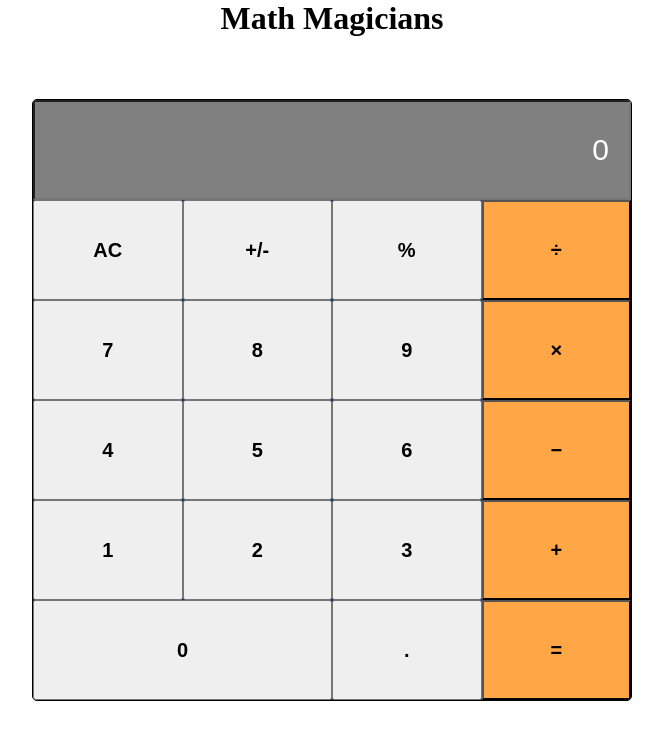
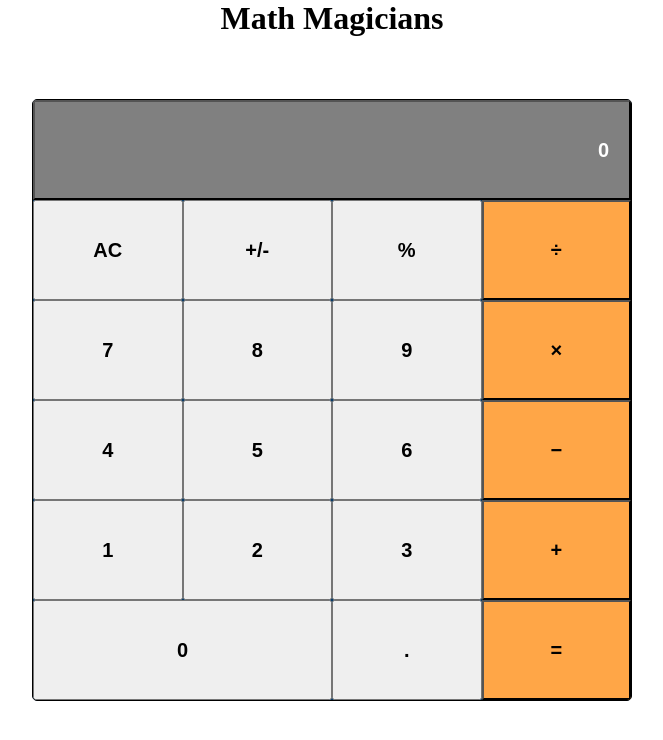
Before and after one commit to MPDADDY/Math_magicians, a React (Create React App) app: page / in a window 1280 px wide. Shown: the top 740 px of the page, without its empty margins (308-971 px from the left). Built offline with nearby package versions, Linux system fonts and the light colour scheme.

Commit message:
Add events to the calculator app

```diff
--- a/src/components/Calculator.css
+++ b/src/components/Calculator.css
@@ -29,7 +29,7 @@
   /* Firefox */
 }
 
-input[type=text] {
+.inputText {
   background-color: gray;
   width: 100%;
   height: 100px;
@@ -40,6 +40,7 @@ input[type=text] {
   padding: 20px;
   color: white;
   cursor: none;
+  pointer-events: none;
 }
 
 input[type=button] {
--- a/src/components/Calculator.js
+++ b/src/components/Calculator.js
@@ -1,48 +1,62 @@
-import React from 'react';
 import './Calculator.css';
+import { useState } from 'react';
 import InputText from './InputText';
 import InputButton from './InputButton';
+import calculate from '../logic/calculate';
 
-const Calculator = () => (
+const Calculator = () => {
+  const [calculatorData, setCalculatorData] = useState({
+    total: null,
+    next: null,
+    operation: null,
+  });
+
+  const handleButtonClick = (buttonName) => {
+    // Use the calculate function to update calculatorData
+    const newData = calculate(calculatorData, buttonName);
+    setCalculatorData(newData);
+  };
+  return (
     <section className="calculator_container">
       <form action="">
         <div>
-        <InputText />
+          <InputText className="inputText" value={calculatorData.next || calculatorData.total || '0'} />
         </div>
 
         <article className="calcButtons_container">
           <div className="buttons">
-          <InputButton value="AC" />
-          <InputButton value="+/-" />
-          <InputButton value="%" />
-          <InputButton className="operators" value="&divide;" />
+            <InputButton value="AC" onClick={() => handleButtonClick('AC')} />
+            <InputButton value="+/-" onClick={() => handleButtonClick('+/-')} />
+            <InputButton value="%" onClick={() => handleButtonClick('%')} />
+            <InputButton className="operators" value="&divide;" onClick={() => handleButtonClick('÷')} />
           </div>
           <div className="buttons">
-          <InputButton value="7" />
-          <InputButton value="8" />
-          <InputButton value="9" />
-          <InputButton className="operators" value="&times;" />
+            <InputButton value="7" onClick={() => handleButtonClick('7')} />
+            <InputButton value="8" onClick={() => handleButtonClick('8')} />
+            <InputButton value="9" onClick={() => handleButtonClick('9')} />
+            <InputButton className="operators" value="&times;" onClick={ () => handleButtonClick('x')} />
           </div>
           <div className="buttons">
-          <InputButton value="4" />
-          <InputButton value="5" />
-          <InputButton value="6" />
-          <InputButton className="operators" type="button" value="&minus;" />
+            <InputButton value="4" onClick={() => handleButtonClick('4')} />
+            <InputButton value="5" onClick={() => handleButtonClick('5')} />
+            <InputButton value="6" onClick={() => handleButtonClick('6')} />
+            <InputButton className="operators" type="button" value="&minus;" onClick={() => handleButtonClick('-')} />
           </div>
           <div className="buttons">
-          <InputButton value="1" />
-          <InputButton value="2" />
-          <InputButton value="3" />
-          <InputButton className="operators" type="button" value="&#43;" />
+            <InputButton value="1" onClick={() => handleButtonClick('1')} />
+            <InputButton value="2" onClick={() => handleButtonClick('2')} />
+            <InputButton value="3" onClick={() => handleButtonClick('3')} />
+            <InputButton className="operators" type="button" value="&#43;" onClick={() => handleButtonClick('+')} />
           </div>
           <div className="buttonsLast">
-          <InputButton value="0" />
-          <InputButton value="&#46;" />
-          <InputButton className="operators" type="button" value="=" />
+            <InputButton value="0" onClick={() => handleButtonClick('0')} />
+            <InputButton value="&#46;" onClick={() => handleButtonClick('.')} />
+            <InputButton className="operators" type="button" value="=" onClick={() => handleButtonClick('=')} />
           </div>
         </article>
       </form>
     </section>
   );
+};
 
 export default Calculator;
--- a/src/components/InputButton.js
+++ b/src/components/InputButton.js
@@ -2,15 +2,17 @@ import React from 'react';
 import PropTypes from 'prop-types';
 
 function InputButton(props) {
-  const { value, className } = props; // Destructure 'value' directly from props
+  const { value, className, onClick } = props; // Destructure 'value' directly from props
+
   return (
-    <input className={className} type="button" value={value} />
+    <input className={className} type="button" value={value} onClick={onClick} />
   );
 }
 
 InputButton.propTypes = {
   value: PropTypes.string.isRequired, // Validate the 'value' prop
   className: PropTypes.string.isRequired,
+  onClick: PropTypes.func.isRequired,
 };
 
 export default InputButton;
--- a/src/components/InputText.js
+++ b/src/components/InputText.js
@@ -1,6 +1,23 @@
-function InputText() {
+import React from 'react';
+import PropTypes from 'prop-types';
+
+function InputButton(props) {
+  const { value, className, onClick } = props;
+
   return (
-    <input type="text" placeholder="0" />
+    <input
+      className={className}
+      type="button"
+      value={value}
+      onClick={() => onClick(value)} // Pass the button value to the click handler
+    />
   );
 }
-export default InputText;
+
+InputButton.propTypes = {
+  value: PropTypes.string.isRequired,
+  className: PropTypes.string.isRequired,
+  onClick: PropTypes.func.isRequired,
+};
+
+export default InputButton;
```
Lines whose indentation alone changed are shown as unchanged.
